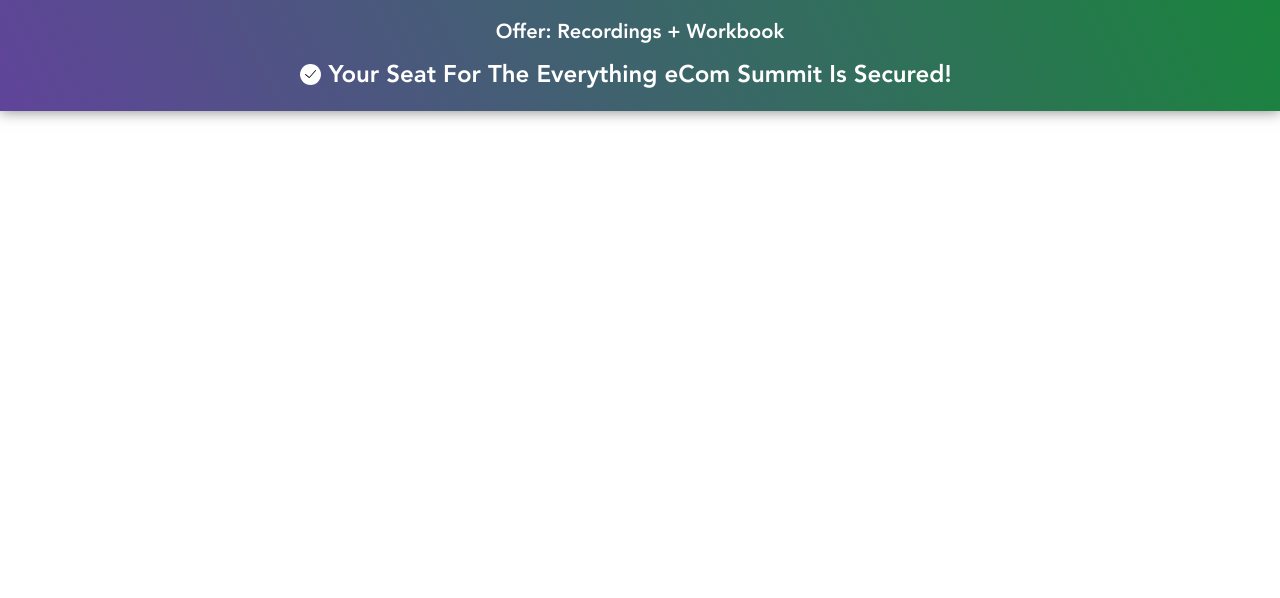
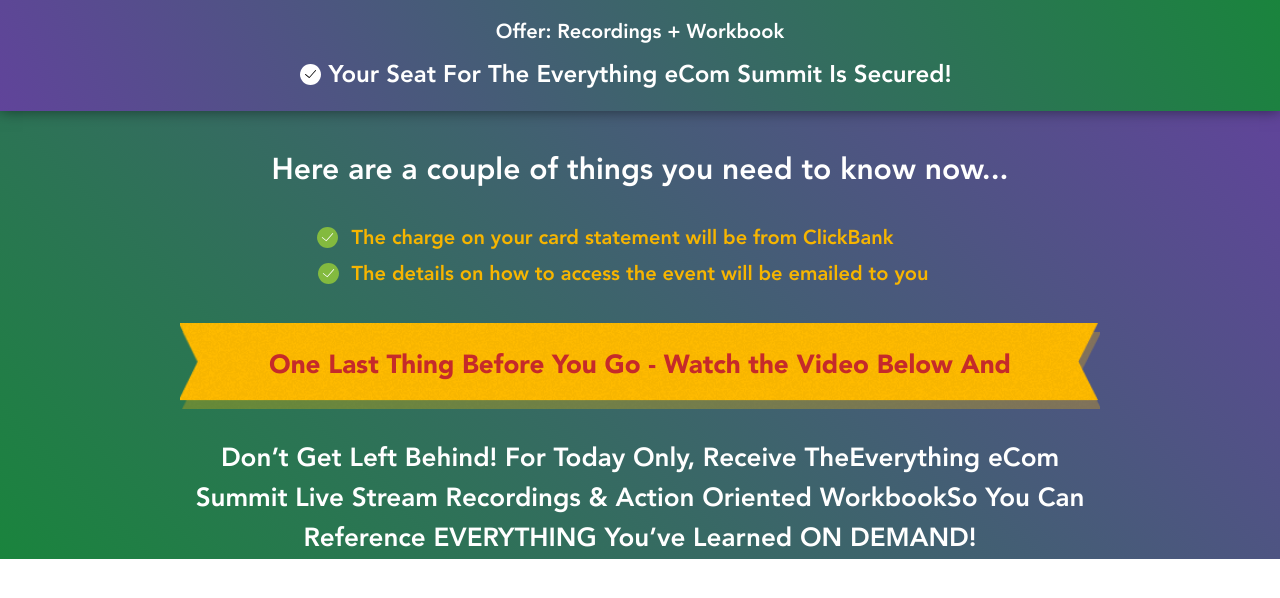
Before and after one commit to LypkaB/Ecom-summit, a PHP site: page /page-second.html in a window 1280 px wide. Shown: the part 125-723 px from the top of the page. Run offline with PHP 8.4, Linux system fonts and the light colour scheme; some web fonts are replaced.

Commit message:
Created section «Info» for page-second

```diff
--- a/css/style.css
+++ b/css/style.css
@@ -551,7 +551,7 @@ h1 {
     margin-top: 4px;
     width: 30px;
     height: 30px;
-    background-image: url('../images/answer-1/checkbox.svg');
+    background-image: url('../images/check-green.svg');
     position: absolute;
     left: 0;
 }
@@ -1365,7 +1365,7 @@ footer {
     content: '';
     width: 25px;
     height: 25px;
-    background: url('../images/check.svg') no-repeat;
+    background: url('../images/check-black.svg') no-repeat;
     background-size: contain;
     position: absolute;
     left: 28px;
@@ -1421,7 +1421,7 @@ footer {
     font-weight: 900;
     line-height: 36px;
     color: #c52a2a;
-    background: url('../images/offer/offer-title-bg.png') no-repeat center;
+    background: url('../images/tape-bg.png') no-repeat center;
     -webkit-background-size: cover;
     background-size: cover;
 }
@@ -1636,6 +1636,7 @@ footer {
     box-shadow: 0 0 14px rgba(0, 0, 0, 0.5);
     background-image: linear-gradient(243deg, #1a843d 0%, #60449a 100%);
     text-align: center;
+    position: relative;
 }
 
 .page-second-offer span {
@@ -1664,3 +1665,79 @@ footer {
     top: 13px;
     left: 13%;
 }
+
+/* -------------------------------------------------
+    Page-second: Info
+   ------------------------------------------------- */
+.page-second-info {
+    background-image: linear-gradient(225deg, #60449a 0%, #1a843d 100%);
+    padding-top: 35px;
+}
+
+.page-second-info__desc {
+    text-align: center;
+}
+
+.page-second-info__desc span {
+    display: block;
+}
+
+.page-second-info__desc span:first-child {
+    margin-bottom: 25px;
+    font-size: 30px;
+    font-weight: 800;
+    line-height: 50px;
+    color: white;
+}
+
+.page-second-info__desc span:nth-child(2),
+.page-second-info__desc span:nth-child(3) {
+    font-size: 20px;
+    font-weight: 800;
+    line-height: 36px;
+    color: #f7b500;
+    position: relative;
+}
+
+.page-second-info__desc span:nth-child(2) {
+    margin-left: -35px;
+}
+
+.page-second-info__desc span:nth-child(2)::before,
+.page-second-info__desc span:nth-child(3)::before {
+    content: '';
+    width: 21px;
+    height: 21px;
+    background-image: url('../images/check-green.svg');
+    position: absolute;
+    top: 6px;
+}
+
+.page-second-info__desc span:nth-child(2)::before {
+    left: 18%;
+}
+
+.page-second-info__desc span:nth-child(3)::before {
+    left: 15%;
+}
+
+.page-second-info__desc span:nth-child(4) {
+    display: block;
+    margin: 30px 0;
+    padding: 25px 0;
+    font-size: 26px;
+    font-weight: 900;
+    line-height: 36px;
+    color: #c52a2a;
+    background: url('../images/tape-bg.png') no-repeat center;
+    -webkit-background-size: cover;
+    background-size: cover;
+}
+
+.page-second-info__desc span:nth-child(5) {
+    margin-bottom: 35px;
+    font-size: 26px;
+    font-weight: 800;
+    line-height: 40px;
+    color: white;
+}
--- a/page-second.html
+++ b/page-second.html
@@ -31,7 +31,7 @@
         <!-- /.container -->
     </header>
 
-    <!-- Page-second offer -->
+    <!-- Page-second Offer -->
     <section class="page-second-offer">
         <div class="container">
             <span>Offer: Recordings + Workbook</span>
@@ -39,5 +39,25 @@
         </div>
         <!-- /.container -->
     </section>
+
+    <!-- Page-second Info -->
+    <section class="page-second-info">
+        <div class="container">
+            <div class="page-second-info__desc">
+                <span>Here are a couple of things you need to know now...</span>
+                <span>The charge on your card statement will be from ClickBank</span>
+                <span>The details on how to access the event will be emailed to you</span>
+
+                <span>One Last Thing Before You Go - Watch the Video Below And</span>
+
+                <span>
+                    Don’t Get Left Behind! For Today Only, Receive TheEverything eCom Summit Live Stream Recordings &
+                    Action Oriented WorkbookSo You Can Reference EVERYTHING You’ve Learned ON DEMAND!
+                </span>
+            </div>
+            <!-- /.page-second-info__desc -->
+        </div>
+        <!-- /.container -->
+    </section>
 </body>
 </html>
```
Also changed, not shown: images/check-black.svg (renamed from images/check.svg), images/check-green.svg (renamed from images/answer-1/checkbox.svg), images/tape-bg.png (renamed from images/offer/offer-title-bg.png).
